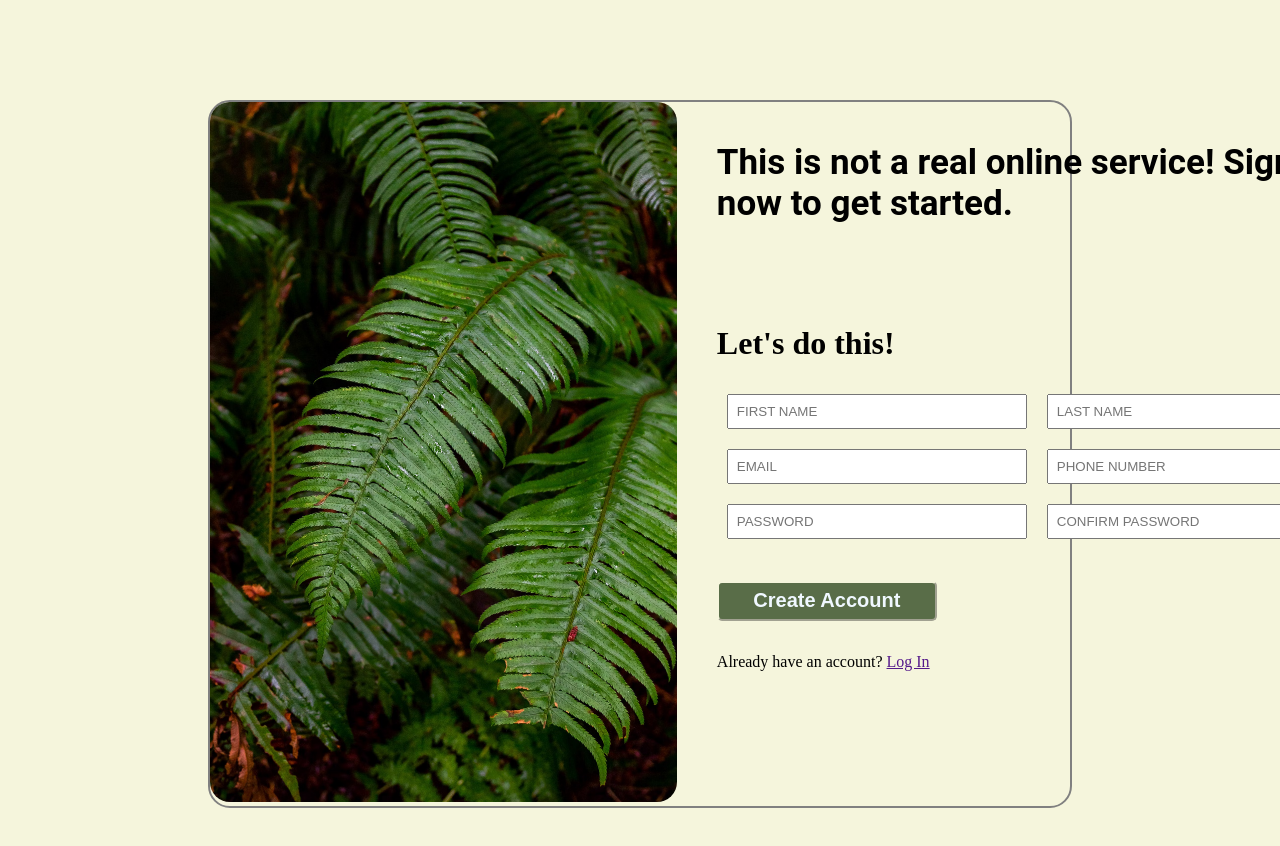
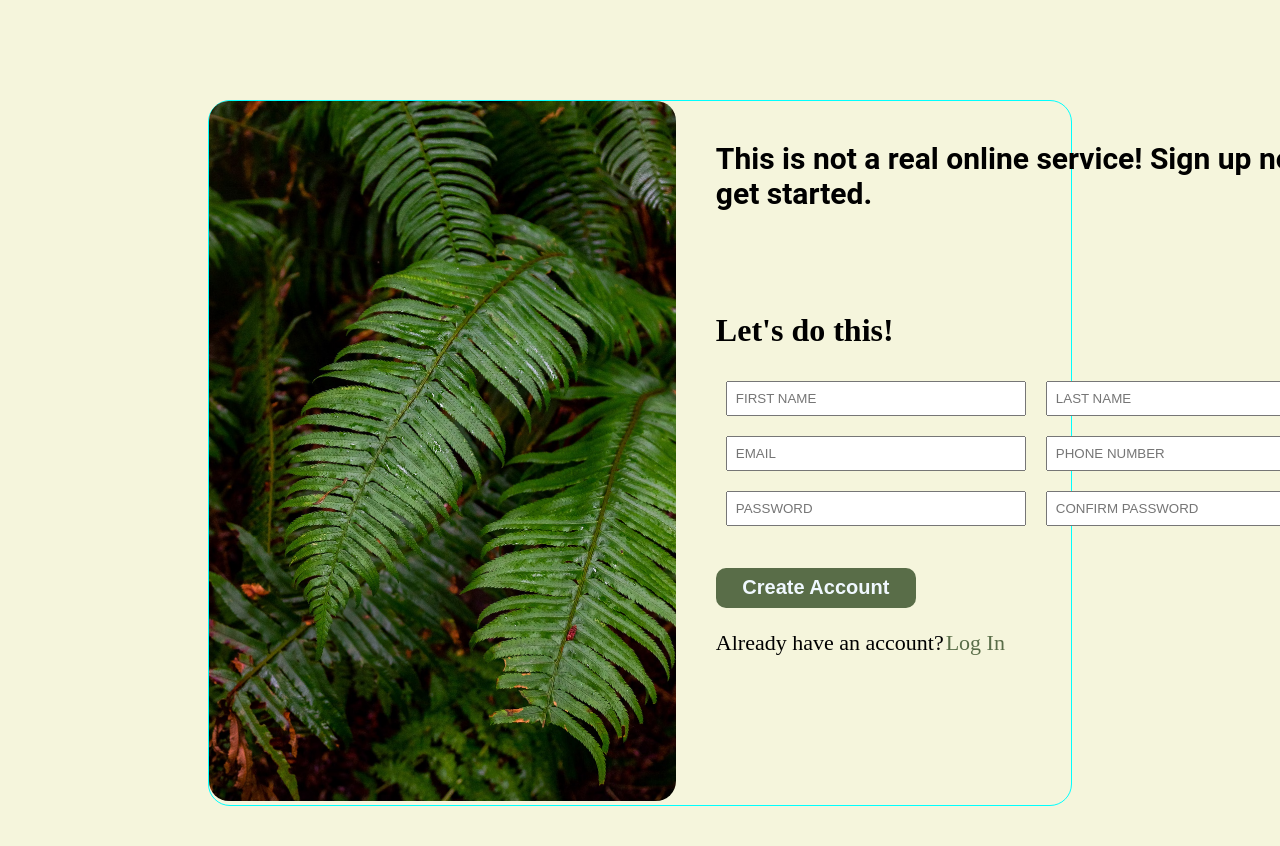
Before and after one commit to adarshunni08/sign-up-form, a plain HTML site: page index.html in a window 1280 px wide. Shown: the top 846 px of the page. Drawn offline with Linux system fonts and the light colour scheme.

Commit message:
Add style to link

```diff
--- a/styles.css
+++ b/styles.css
@@ -8,7 +8,7 @@ body{
     margin-right: 200px;
     margin-top: 100px;
     margin-bottom: 100px;
-    border: 2px solid gray;
+    border: 0.025px solid aqua;
     border-radius: 22px;
 }
 
@@ -30,7 +30,7 @@ img{
 }
 
 .content-one{
-    font-size: 35px;
+    font-size: 30px;
     margin-top: 40px;
     margin-left: 40px;
     font-weight: 700;
@@ -44,7 +44,7 @@ img{
 .content-three{
     display: flex;
     flex-direction: column;
-    gap: 32px;
+    gap: 22px;
     margin-top: 32px;
 }
 
@@ -57,11 +57,22 @@ input{
 
 button{
     height: 40px;
-    width: 220px;
-    border-radius: 5px;
-    border-color: beige;
+    width: 200px;
+    border-radius: 10px;
+    border-style: none;
     font-size: 20px;
     color: aliceblue;
     font-weight: 700;
     background-color: #596D48;
 }
+
+.old-user{
+    display: flex;
+    font-size: 22px;
+    gap: 2px;
+}
+
+a{
+    text-decoration: none;
+    color: #596D48;
+}
```
